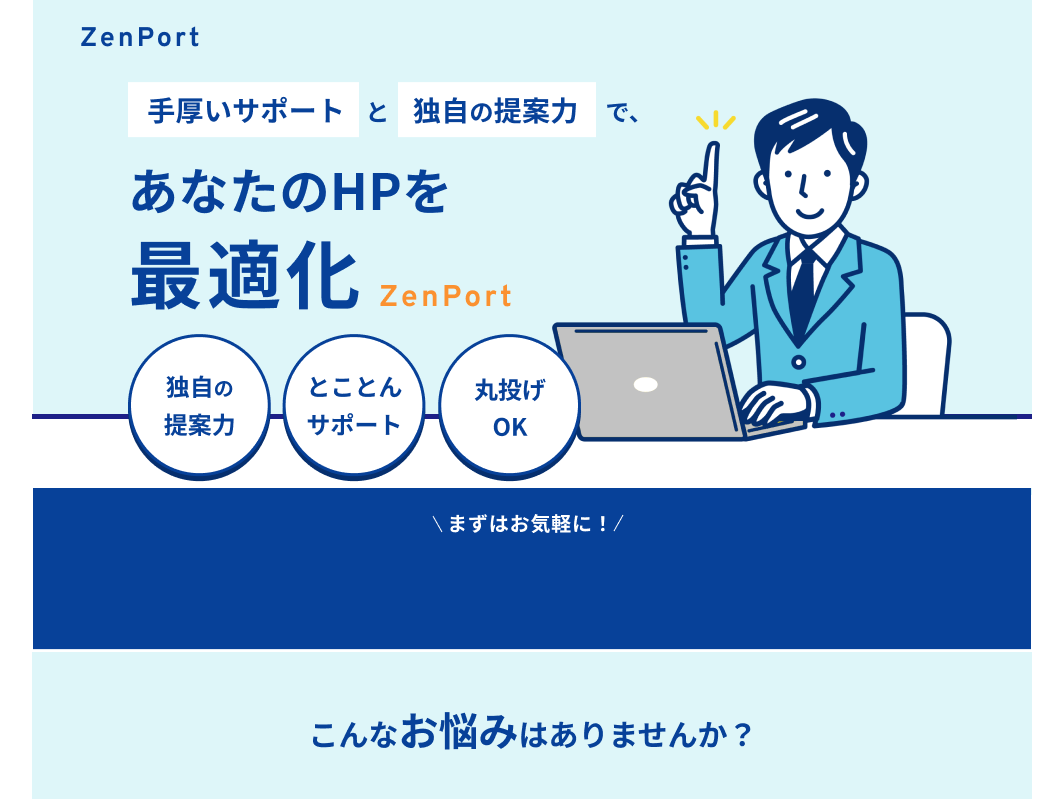
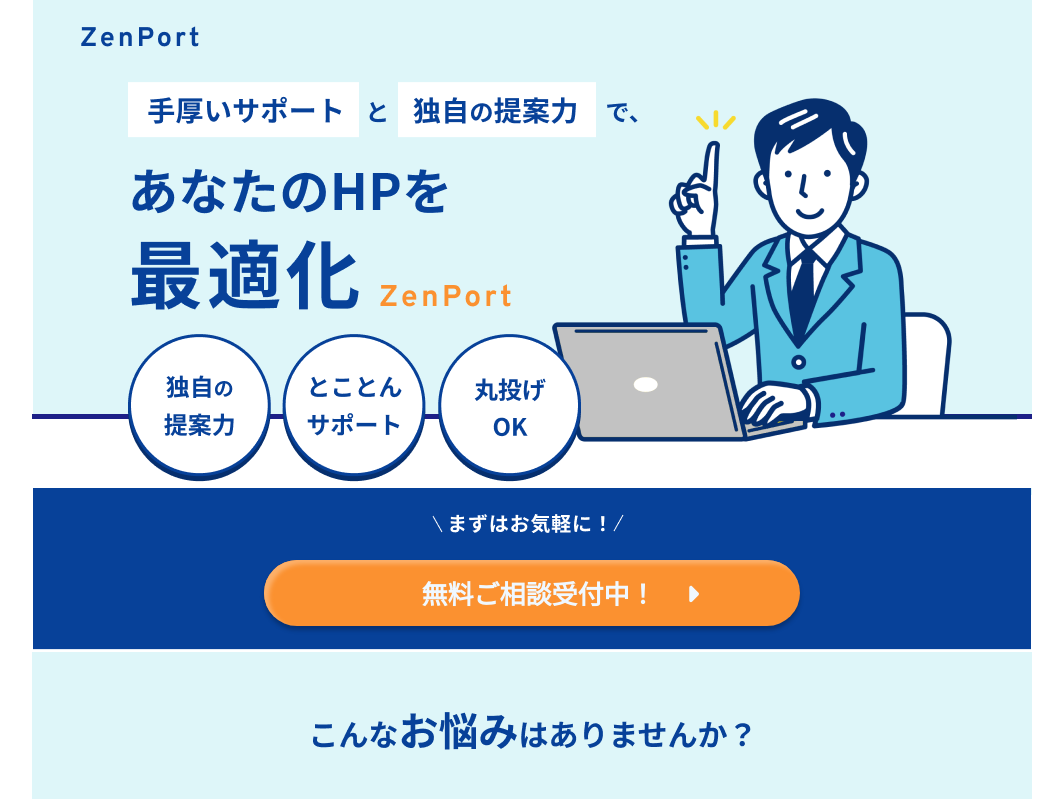
Before and after one commit to zenishub/site-solution-lp, a Vue app: page / in a window 1280 px wide. Shown: the top 799 px of the page, without its empty margins (108-1171 px from the left). Built offline with nearby package versions, Linux system fonts and the light colour scheme.

Commit message:
change: cta style logic

```diff
--- a/src/App.vue
+++ b/src/App.vue
@@ -3,35 +3,43 @@
 
 <template>
   <div v-if="isMobile">
-    <img src="../public/fv-sp.png" alt="" width="100%">
-    <ctaButton ref="ctaSpButtonEl" :style="{ marginTop: ctaSpMarginTop + 'px' }" class="cta-first"/>
+    <div class="top-image-container">
+      <img src="../public/fv-sp.png" alt="" width="100%">
+      <ctaButton class="cta-btn"/>
+    </div>
     <img src="../public/onayami-sp.png" alt="" width="100%">
     <img src="../public/reason1-sp.png" alt="" width="100%">
     <img src="../public/reason2-sp.png" alt="" width="100%">
     <img src="../public/reason3-sp.png" alt="" width="100%">
     <tableSection/>
-    <img ref="ctaSpButtonBackEl" src="../public/cta-btn-sp.png" alt="" width="100%">
-    <ctaButton ref="ctaSpButtonEl" :style="{ marginTop: ctaSpMarginTop + 'px' }" class="cta-first"/>
+    <div class="cta-back-image-container">
+      <img src="../public/cta-btn-sp.png" alt="" width="100%">
+      <ctaButton class="cta-btn"/>
+    </div>
     <img src="../public/flow-sp.png" alt="" width="100%">
     <contactForm/>
   </div>
   <div class="pc-view" v-else>
-    <img src="../public/fv-pc.png" alt="" width="100%">
-    <ctaButton ref="ctaPcButtonEl" :style="{ marginTop: ctaPcMarginTop + 20 + 'px' }" class="cta-first"/>
+    <div class="top-image-container">
+      <img src="../public/fv-pc.png" alt="" width="100%">
+      <ctaButton class="cta-btn"/>
+    </div>
     <img src="../public/onayami-pc.png" alt="" width="100%">
     <img src="../public/reason1-pc.png" alt="" width="100%">
     <img src="../public/reason2-pc.png" alt="" width="100%">
     <img src="../public/reason3-pc.png" alt="" width="100%">
     <tableSection/>
-    <img ref="ctaPcButtonBackEl" src="../public/cta-btn-pc.png" alt="" width="100%">
-    <ctaButton ref="ctaPcButtonEl" :style="{ marginTop: ctaPcMarginTop + 'px' }" class="cta-first"/>
+    <div class="cta-back-image-container">
+      <img src="../public/cta-btn-pc.png" alt="" width="100%">
+      <ctaButton class="cta-btn"/>
+    </div>
     <img src="../public/flow-pc.png" alt="" width="100%">
     <contactForm/>
   </div>
 </template>
 
 <script lang="ts">
-import { ref, onMounted, onBeforeUnmount, defineComponent } from 'vue';
+import { ref, onBeforeUnmount, defineComponent } from 'vue';
 import ctaButton from './components/ctaButton.vue'
 import contactForm from './components/contactForm.vue'
 import tableSection from './components/tableSection.vue'
@@ -44,41 +52,10 @@
   },
   setup() {
     const isMobile = ref<boolean>(window.innerWidth <= 768);
-    const ctaPcButtonBackEl = ref<HTMLElement | null>(null);
-    const ctaPcButtonEl = ref<HTMLElement | null>(null);
-    const ctaSpButtonBackEl = ref<HTMLElement | null>(null);
-    const ctaSpButtonEl = ref<HTMLElement | null>(null);
-    const ctaPcMarginTop = ref(0);
-    const ctaSpMarginTop = ref(0);
-
-    const resizeCtaPcBtnMargin = () => {
-      if (ctaPcButtonBackEl.value){
-        ctaPcMarginTop.value = -ctaPcButtonBackEl.value.offsetHeight*0.6;
-      }
-    };
-    const resizeCtaSpBtnMargin = () => {
-      if (ctaSpButtonBackEl.value){
-        ctaSpMarginTop.value = -ctaSpButtonBackEl.value.offsetHeight*0.6;
-      }
-    };
 
     const handleResize = (): void => {
       isMobile.value = window.innerWidth <= 768;
     };
-
-    let resizeObserver: ResizeObserver;
-    onMounted((): void => {
-      window.addEventListener('resize', handleResize);
-      resizeCtaPcBtnMargin();
-      if (ctaPcButtonBackEl.value) {
-        resizeObserver = new ResizeObserver(resizeCtaPcBtnMargin);
-        resizeObserver.observe(ctaPcButtonBackEl.value);
-      }
-      if (ctaSpButtonBackEl.value) {
-        resizeObserver = new ResizeObserver(resizeCtaSpBtnMargin);
-        resizeObserver.observe(ctaSpButtonBackEl.value);
-      }
-    });
 
     onBeforeUnmount((): void => {
       window.removeEventListener('resize', handleResize);
@@ -86,12 +63,6 @@
 
     return {
       isMobile,
-      ctaPcButtonBackEl,
-      ctaPcButtonEl,
-      ctaPcMarginTop,
-      ctaSpButtonBackEl,
-      ctaSpButtonEl,
-      ctaSpMarginTop,
     };
   }
 });
@@ -103,10 +74,20 @@
   margin: auto;
 }
 
-.cta-first {
+.top-image-container, .cta-back-image-container {
+  position: relative;
+}
+
+.cta-btn {
   position: absolute;
   left: 0;
   right: 0;
-  margin-top: -105px;
+  bottom: 26px;
+}
+
+@media (max-width: 768px) {
+  .cta-btn {
+    bottom: 30px;
+  }
 }
 </style>
--- a/src/style.css
+++ b/src/style.css
@@ -4,3 +4,7 @@
   font-optical-sizing: auto;
   font-style: normal;
 }
+
+a {
+  text-decoration: none;
+}
```
